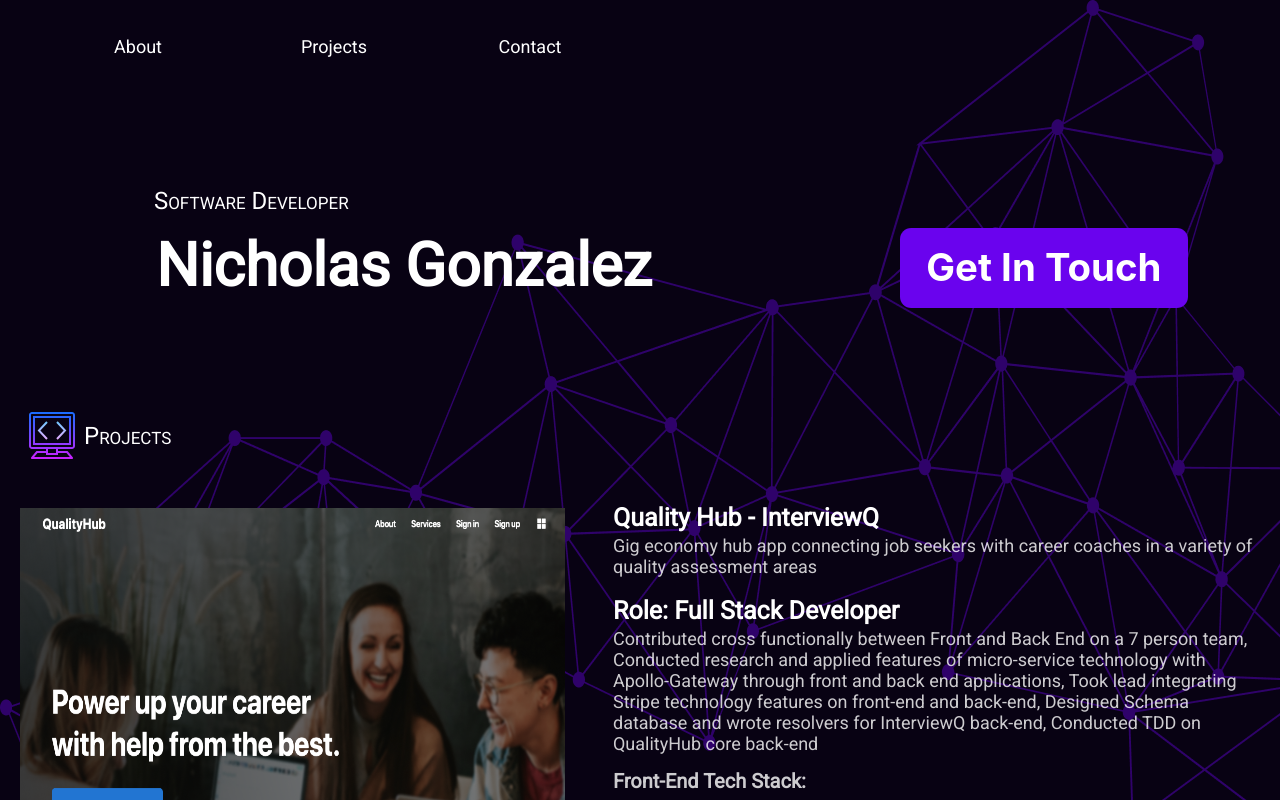
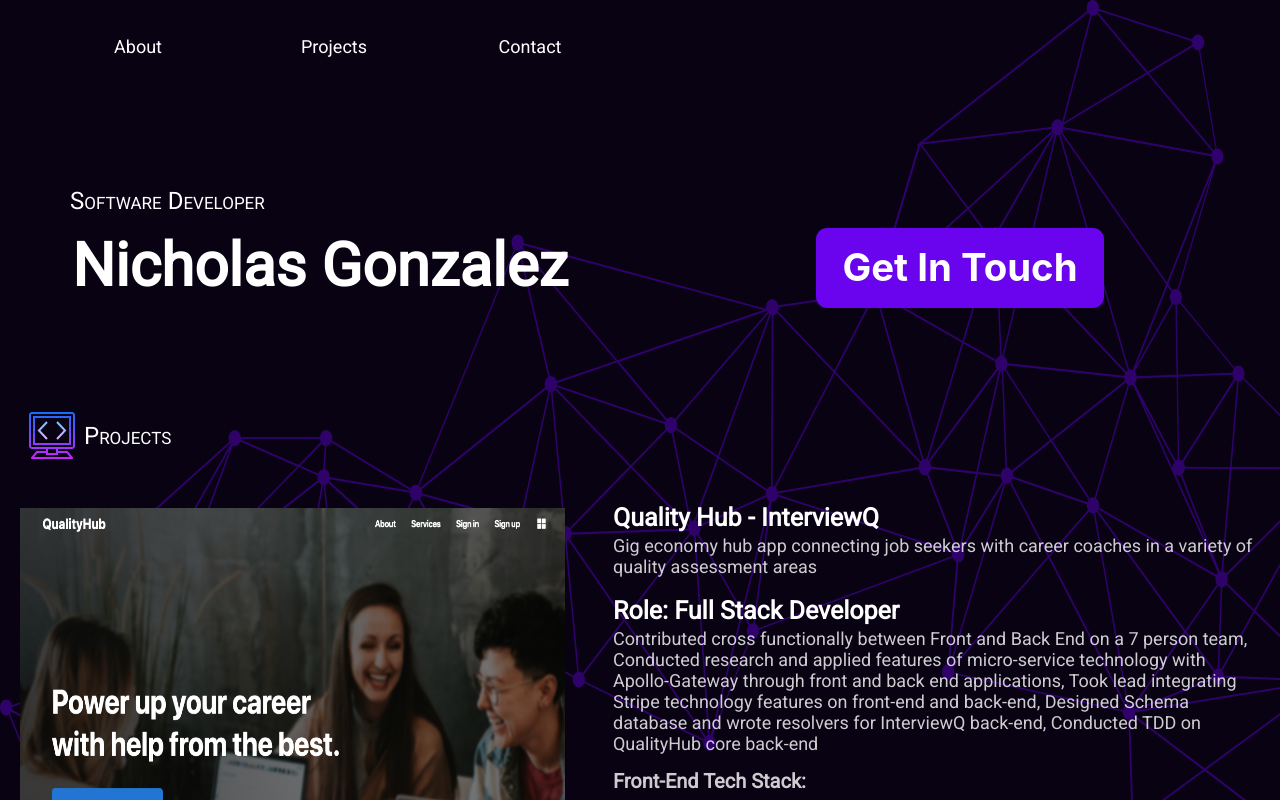
Before and after one commit to NickGonzalez04/Nick_portfolio, a React (Create React App) app in the folder portfolio/: page / in a window 1280 px wide. Shown: the top 800 px of the page. Built offline with nearby package versions, Linux system fonts and the light colour scheme.

Commit message:
NICK_missed_a style

```diff
--- a/portfolio/src/style_files/02_header.scss
+++ b/portfolio/src/style_files/02_header.scss
@@ -14,7 +14,7 @@
     .heading-section{
         display: flex;
         flex-direction: column;
-        width: 65%;
+        width: 50%;
         align-items: center;
         height: 20rem;
         justify-content: center;
@@ -49,7 +49,7 @@
         justify-content: center;
         align-content: center;
         align-items: center;
-        width: 38%;
+        width: 50%;
     .contact-btn{
         background-color:  #6A03EE;
         border: none;
```
